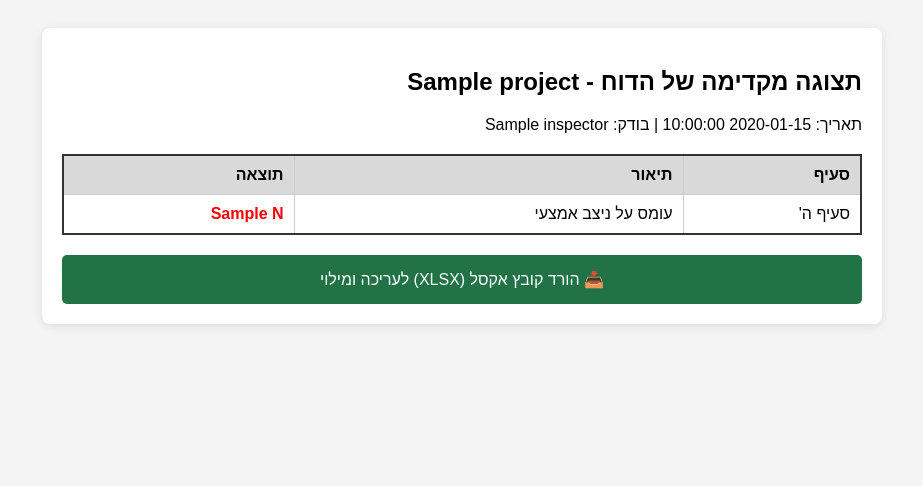
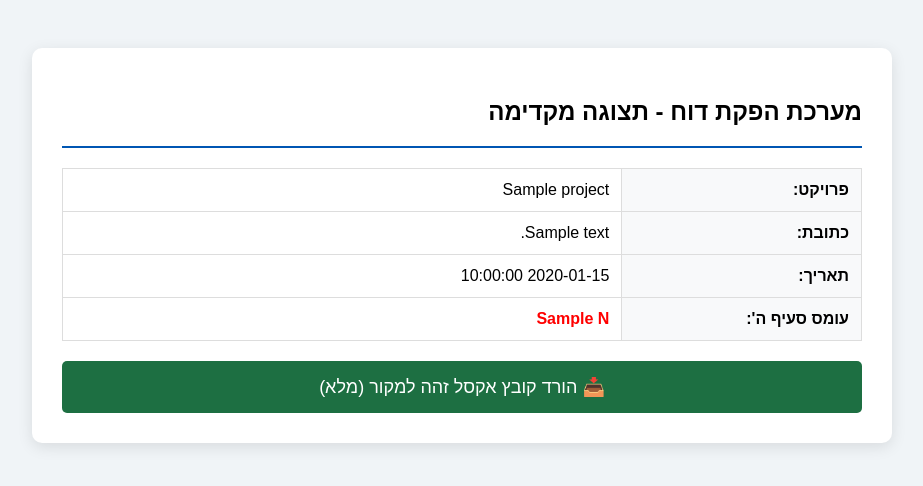
Before and after one commit to amiraharonsystem-cloud/railing-calculator., a Flask app: template templates/index.html in a window 1280 px wide. Shown: the top 486 px of the page, without its empty margins (178-1101 px from the left). Run offline with Flask 3, Linux system fonts and the light colour scheme; the template is opened without the code that fills it: most values are stand-ins (such as "Sample title", 1, 10 or a date in 2020).

Commit message:
Update index.html

```diff
--- a/templates/index.html
+++ b/templates/index.html
@@ -2,33 +2,37 @@
 <html dir="rtl" lang="he">
 <head>
     <meta charset="UTF-8">
-    <title>מערכת הפקת דוחות - אמיר אהרון</title>
+    <title>מערכת הפקת דוחות זהה לאקסל</title>
     <style>
-        body { font-family: Arial; padding: 20px; background: #f4f4f4; }
-        .card { background: white; padding: 20px; border-radius: 8px; box-shadow: 0 2px 10px rgba(0,0,0,0.1); max-width: 800px; margin: auto; }
-        .excel-preview { width: 100%; border-collapse: collapse; margin-top: 20px; border: 2px solid #333; }
-        .excel-preview td { border: 1px solid #ccc; padding: 10px; }
-        .btn-download { background: #217346; color: white; padding: 15px 25px; border: none; border-radius: 5px; cursor: pointer; font-size: 16px; width: 100%; margin-top: 20px; }
-        .btn-download:hover { background: #1a5a37; }
+        body { font-family: Arial, sans-serif; background: #f0f4f7; padding: 40px; }
+        .main-card { background: #fff; padding: 30px; border-radius: 10px; box-shadow: 0 4px 15px rgba(0,0,0,0.1); max-width: 800px; margin: auto; }
+        .header { border-bottom: 2px solid #0056b3; margin-bottom: 20px; }
+        .data-table { width: 100%; border-collapse: collapse; margin-bottom: 20px; }
+        .data-table td { padding: 12px; border: 1px solid #ddd; }
+        .label { background: #f8f9fa; font-weight: bold; width: 30%; }
+        .download-btn { background: #1d6f42; color: #fff; padding: 15px 30px; border: none; border-radius: 5px; cursor: pointer; font-size: 18px; width: 100%; }
     </style>
 </head>
 <body>
-    <div class="card">
-        <h2>תצוגה מקדימה של הדוח - {{ project }}</h2>
-        <p>תאריך: {{ date }} | בודק: {{ inspector }}</p>
+    <div class="main-card">
+        <div class="header">
+            <h2>מערכת הפקת דוח - תצוגה מקדימה</h2>
+        </div>
 
-        <table class="excel-preview">
-            <tr style="background: #d9d9d9; font-weight: bold;"><td>סעיף</td><td>תיאור</td><td>תוצאה</td></tr>
-            <tr><td>סעיף ה'</td><td>עומס על ניצב אמצעי</td><td style="color: red; font-weight: bold;">{{ sec_e }} N</td></tr>
+        <table class="data-table">
+            <tr><td class="label">פרויקט:</td><td>{{ project }}</td></tr>
+            <tr><td class="label">כתובת:</td><td>{{ address }}</td></tr>
+            <tr><td class="label">תאריך:</td><td>{{ date }}</td></tr>
+            <tr><td class="label">עומס סעיף ה':</td><td style="color: red; font-weight: bold;">{{ sec_e }} N</td></tr>
         </table>
 
-        <button class="btn-download" onclick="downloadExcel()">
-            📥 הורד קובץ אקסל (XLSX) לעריכה ומילוי
+        <button class="download-btn" onclick="triggerDownload()">
+            📥 הורד קובץ אקסל זהה למקור (מלא)
         </button>
     </div>
 
     <script>
-        function downloadExcel() {
+        function triggerDownload() {
             const params = new URLSearchParams(window.location.search);
             const date = params.get('date') || '25/01/2026';
             window.location.href = `/api/schedule/Amir?date=${date}&download=excel`;
```
